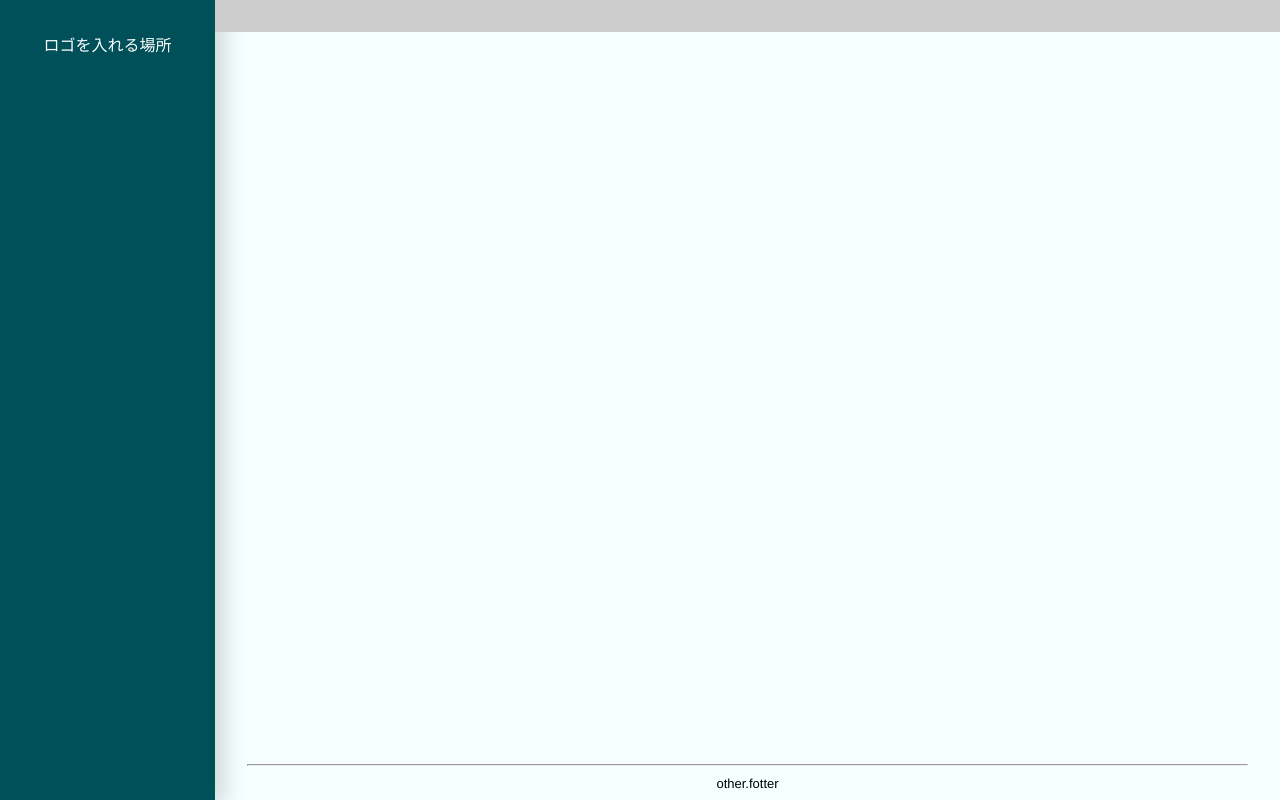
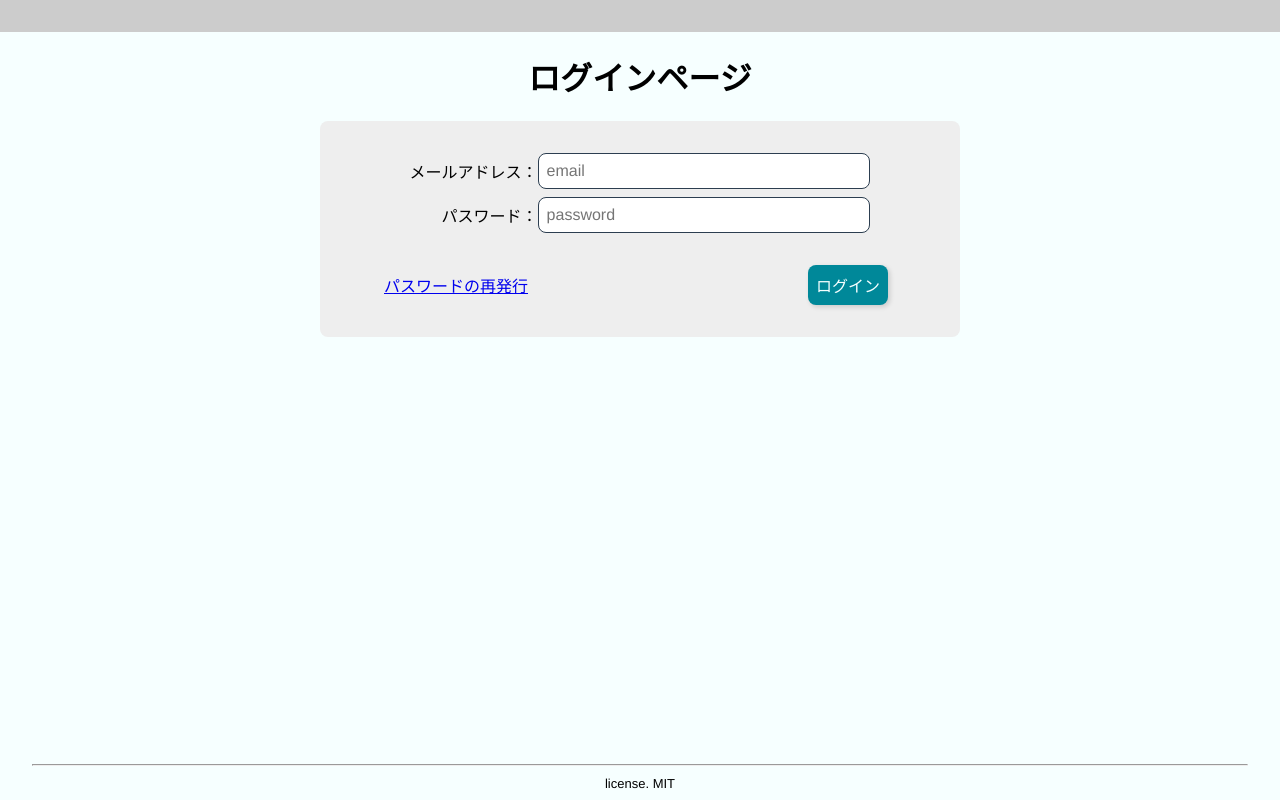
Before and after one commit to e-harp-intern/R4FY, a Vue app in the folder web/: page / in a window 1280 px wide. Built offline with nearby package versions, Linux system fonts and the light colour scheme.

Commit message:
#4 ログイン画面の作成

```diff
--- a/web/src/assets/css/style.css
+++ b/web/src/assets/css/style.css
@@ -10,7 +10,7 @@ p {
     white-space: pre-wrap;
 }
 
-h1 {
+#default-layout h1 {
     border-left: .25em solid var(--color-theme);
     padding-left: .5em;
 }
--- a/web/src/i18n/languages/ja.js
+++ b/web/src/i18n/languages/ja.js
@@ -1,4 +1,28 @@
 /* eslint-disable */
 
 export default {
+    pages: {
+        login: {
+            title: "ログインページ",
+            error: {
+                status_401: "メールアドレスまたはパスワードが違います。",
+                status_500: "エラーが発生しました。"
+            }
+        }
+    },
+    other: {
+        fotter: "license. MIT"
+    },
+    button: {
+        login: "ログイン",
+        password_reset: "パスワードの再発行"
+    },
+    placeholder: {
+        email: "email",
+        password: "password"
+    },
+    label: {
+        email: "メールアドレス：",
+        password: "パスワード："
+    }
 };
--- a/web/src/router/index.js
+++ b/web/src/router/index.js
@@ -3,7 +3,16 @@ import VueRouter from "vue-router";
 
 Vue.use(VueRouter);
 
-const routes = [];
+const routes = [
+  {
+    path: "/",
+    name: "login",
+    component: () => import("@/views/LoginView.vue"),
+    meta: {
+      layout: "simple",
+    },
+  },
+];
 
 const router = new VueRouter({
   mode: "history",
--- /dev/null
+++ b/web/src/views/LoginView.vue
@@ -0,0 +1,116 @@
+<template>
+  <div id="login">
+    <!-- タイトル -->
+    <h1>{{ $t("pages.login.title") }}</h1>
+
+    <!-- 入力フォーム -->
+    <div class="form-frame">
+      <form @submit.prevent="login" class="login-form">
+        <div class="form-tabel">
+          <label>{{ $t("label.email") }}</label
+          ><input
+            type="text"
+            :placeholder="$t('placeholder.email')"
+            id="email"
+          />
+          <label>{{ $t("label.password") }}</label
+          ><input
+            type="text"
+            :placeholder="$t('placeholder.password')"
+            id="password"
+          />
+        </div>
+        <br />
+        <div class="login-button-frame">
+          <router-link to="">{{ $t("button.password_reset") }}</router-link>
+          <button type="submit" class="button-green">
+            {{ $t("button.login") }}
+          </button>
+        </div>
+      </form>
+    </div>
+
+    <!-- エラー時の表示 -->
+    <p v-if="this.error === 401">{{ $t("pages.login.error.status_401") }}</p>
+    <p v-if="this.error === 500">{{ $t("pages.login.error.status_500") }}</p>
+  </div>
+</template>
+
+<style lang="scss" scoped>
+#login {
+  position: relative;
+
+  .form-frame {
+    margin: 0 auto;
+    width: 640px;
+    background-color: var(--color-light-gray);
+    box-sizing: border-box;
+    border-radius: 0.5em;
+  }
+  .form-tabel {
+    width: 80%;
+    display: inline-grid;
+    grid-template-columns: auto 1fr;
+    grid-row-gap: 0.5em;
+  }
+  .form-tabel label {
+    height: 100%;
+    display: flex;
+    justify-content: right;
+    align-items: center;
+  }
+  .login-form {
+    padding: 2em;
+  }
+  .login-button-frame {
+    padding: 2em 2em 0;
+    display: flex;
+    justify-content: space-between;
+    align-items: center;
+  }
+}
+</style>
+
+<script>
+import api from "@/mixins/api";
+
+export default {
+  data() {
+    return {
+      error: null,
+    };
+  },
+  methods: {
+    async login() {
+      const apiLogin = "/api/v1/login";
+      const nextPage = "/home";
+
+      try {
+        // ロード中にする
+        this.$emit("SendLoadComplete", false);
+
+        // ログイン情報を送信
+        const response = await api.post(
+          apiLogin,
+          {
+            email: document.getElementById("email").value,
+            password: document.getElementById("password").value,
+          },
+          this.$router.push
+        );
+
+        // API レスポンスを処理
+        if (response.status === "success") {
+          this.$router.push(nextPage); // ログイン成功
+        } else {
+          this.error = 401; // ログイン失敗
+        }
+      } catch {
+        this.error = 500;
+      } finally {
+        this.$emit("SendLoadComplete", true);
+      }
+    },
+  },
+};
+</script>
```
